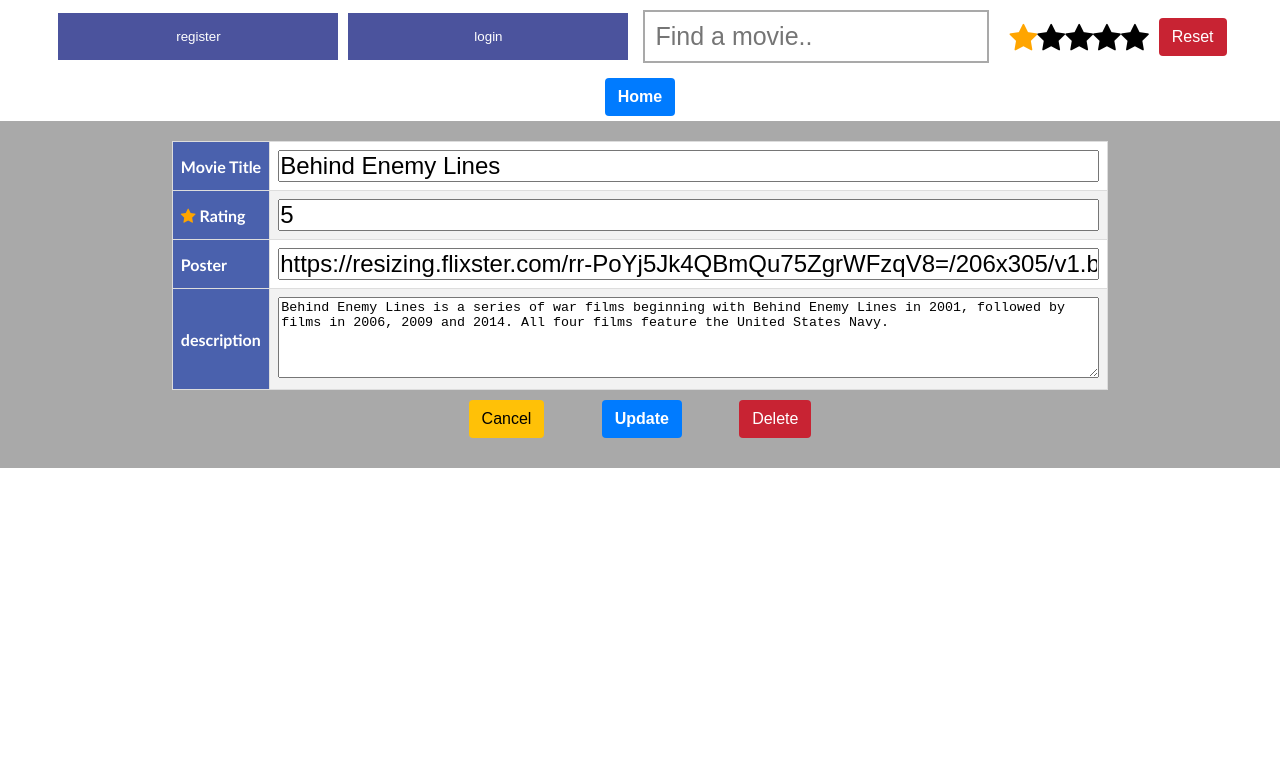
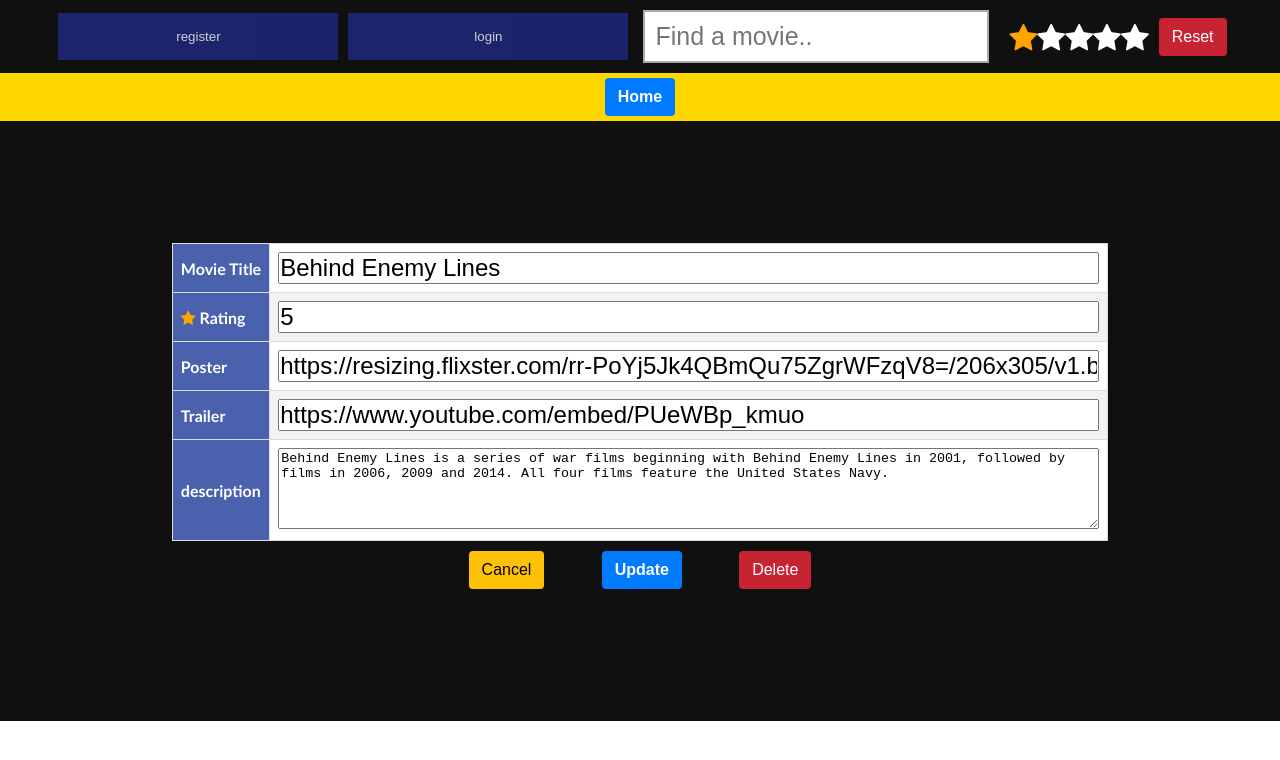
Before and after one commit to iamsoltan/movie-app, a React (Create React App) app: page /edit/0 in a window 1280 px wide. Shown: the top 760 px of the page. Built offline with nearby package versions, Linux system fonts and the light colour scheme.

Commit message:
website styling upgraded + search bugs fixed

```diff
--- a/src/App.css
+++ b/src/App.css
@@ -31,7 +31,9 @@
 .add-movie:focus {
   box-shadow: 0 0 0 0.2rem rgba(0, 123, 255, 0.5);
 }
-
+.app-sub-nav{
+  background-color: gold;
+}
 /*
 body{
   background-image: url(./components/film-reel-movies-wallpaper-preview.jpg);
--- a/src/App.js
+++ b/src/App.js
@@ -11,10 +11,16 @@ class App extends Component {
         super(props);
         this.state = {
             movieList: [
-                ["Behind Enemy Lines", "5", "https://resizing.flixster.com/rr-PoYj5Jk4QBmQu75ZgrWFzqV8=/206x305/v1.bTsxMTE3Njc3MztqOzE4NDg5OzEyMDA7ODAwOzEyMDA", "Behind Enemy Lines is a series of war films beginning with Behind Enemy Lines in 2001, followed by films in 2006, 2009 and 2014. All four films feature the United States Navy.","https://www.youtube.com/embed/PUeWBp_kmuo"],
-                ["Black Hawk Down", "4", "https://images-na.ssl-images-amazon.com/images/I/81+PAHSNsgL._RI_.jpg", "Captain Mike Steele leads a team of nearly 100 US Army Rangers who travel to the capital city of Mogadishu to nab the top two lieutenants of a Somali warlord.","https://www.youtube.com/embed/5Y1ju8QwpQM"],
-                ["The Transporter", "3", "https://i.pinimg.com/originals/27/2d/64/272d640a0166155f7b23485011da16b9.jpg", "Ex-Special Forces operator Frank Martin (Jason Statham) lives what seems to be a quiet life along the French Mediterranean, hiring himself out as a mercenary transporter who moves goods - human or otherwise - from one place to another.","https://www.youtube.com/embed/Pbh3CDBNIQA"],
-                ["The Patriot", "4", "https://mindthecrease.com/wp-content/uploads/2012/04/patriot-movie-mel-gibson.jpg", "The Patriot is a 2000 American epic historical fiction war film directed by Roland Emmerich, written by Robert Rodat, and starring Mel Gibson, Chris Cooper, Heath Ledger, and Jason.","https://www.youtube.com/embed/P5u1am7pmrw"]
+                ["Behind Enemy Lines", "5", "https://resizing.flixster.com/rr-PoYj5Jk4QBmQu75ZgrWFzqV8=/206x305/v1.bTsxMTE3Njc3MztqOzE4NDg5OzEyMDA7ODAwOzEyMDA", "Behind Enemy Lines is a series of war films beginning with Behind Enemy Lines in 2001, followed by films in 2006, 2009 and 2014. All four films feature the United States Navy.", "https://www.youtube.com/embed/PUeWBp_kmuo"],
+                ["Black Hawk Down", "3", "https://images-na.ssl-images-amazon.com/images/I/81+PAHSNsgL._RI_.jpg", "Captain Mike Steele leads a team of nearly 100 US Army Rangers who travel to the capital city of Mogadishu to nab the top two lieutenants of a Somali warlord.", "https://www.youtube.com/embed/5Y1ju8QwpQM"],
+                ["The Transporter", "3", "https://i.pinimg.com/originals/27/2d/64/272d640a0166155f7b23485011da16b9.jpg", "Ex-Special Forces operator Frank Martin (Jason Statham) lives what seems to be a quiet life along the French Mediterranean, hiring himself out as a mercenary transporter who moves goods - human or otherwise - from one place to another.", "https://www.youtube.com/embed/Pbh3CDBNIQA"],
+                ["The Patriot", "4", "https://mindthecrease.com/wp-content/uploads/2012/04/patriot-movie-mel-gibson.jpg", "The Patriot is a 2000 American epic historical fiction war film directed by Roland Emmerich, written by Robert Rodat, and starring Mel Gibson, Chris Cooper, Heath Ledger, and Jason.", "https://www.youtube.com/embed/P5u1am7pmrw"],
+                ["The A-Team", "4", "https://www.clandestinecritic.co.uk/wp-content/uploads/2010/09/The-A-Team-poster.jpg", "A team of ex-special forces soldiers on the lam from the military police (even though they didn't really commit the crime for which they'd been imprisoned) leaves a trail of explosions in its wake.", "https://www.youtube.com/embed/exyzEFrmLuM"],
+                ["Margin Call (2011)", "2", "https://1.bp.blogspot.com/-nTEw-7Ftwos/UP51SGITnZI/AAAAAAAABC4/zp-Q_9SEks0/s1600/margin-call-poster-.jpg", "A financial company's management division head working on a major analysis is fired. His protege attempts to complete the analysis and finds out the true reason behind their financial downfall.", "https://www.youtube.com/embed/IjZ-ke1kJrA"],
+                ["A Good Year", "1", "https://i.ytimg.com/vi/bKKrLj5ZHiM/hqdefault.jpg", "London-based investment banker Max Skinner learns that his Uncle Henry has died and left him a chateau and vineyard in Provence. He travels to France in order to sell off the property.", "https://www.youtube.com/embed/E50koZS3GtY"],
+                ["Hunter Killer", "4", "https://images-na.ssl-images-amazon.com/images/I/81vgHlzCz7L._AC_SL1500_.jpg", "American submarine Captain Joe Glass is on the hunt for a U.S. sub in distress in the Arctic Ocean. He soon learns that a secret Russian coup is in the offing, a conspiracy that threatens to dismantle the world order.", "https://www.youtube.com/embed/mnP_z3qXDCQ"],
+                ["Tears of the sun", "5", "https://www.dvdsreleasedates.com/posters/800/T/Tears-of-the-Sun-movie-poster.jpg", "Lt A K Waters and his troop are tasked to rescue Dr Lena from the jungles of a conflict-ridden Nigeria. However, she refuses to go with them unless they rescue her patients too.", "https://www.youtube.com/embed/aZ8HIZvI5xU"]
+
             ],
             rate: 1,
             keyword: "",
@@ -36,24 +42,24 @@ class App extends Component {
             console.log("fav list : ", window[this.state.user.email].fav);
             console.log("fav item : ", this.state.movieList.indexOf(e));
 
-            this.setState({ user : window[this.state.user.email] });
+            this.setState({ user: window[this.state.user.email] });
 
 
         } else if (window[this.state.user.email].fav.includes(this.state.movieList.indexOf(e)) == true) {
             let index = this.state.movieList.indexOf(e);
             let pos = window[this.state.user.email].fav.indexOf(index);
             let z = window[this.state.user.email].fav;
-            console.log("to numero a del ; ",this.state.movieList.indexOf(e));
-            console.log("position du nemero dans z",window[this.state.user.email].fav.indexOf(index));
+            console.log("to numero a del ; ", this.state.movieList.indexOf(e));
+            console.log("position du nemero dans z", window[this.state.user.email].fav.indexOf(index));
 
-            z.splice(pos,1);
+            z.splice(pos, 1);
 
-            console.log("z : ",z);
+            console.log("z : ", z);
 
             window[this.state.user.email].fav = [...z];
 
 
-            this.setState({ user : window[this.state.user.email] });
+            this.setState({ user: window[this.state.user.email] });
         }
 
     }
@@ -61,8 +67,8 @@ class App extends Component {
     /* return fav array from user.fav if there is a logged user */
     getFav = () => {
         if (this.state.user != "") {
-            console.log("new fav list : ",this.state.movieList.filter((e, i) => ((e.length < 4) || (this.state.user.fav).includes(i))));
-            console.log("original movie list : ",this.state.movieList);
+            console.log("new fav list : ", this.state.movieList.filter((e, i) => ((e.length < 4) || (this.state.user.fav).includes(i))));
+            console.log("original movie list : ", this.state.movieList);
 
 
             return this.state.movieList.filter((e, i) => ((e.length < 4) || (this.state.user.fav).includes(i)));
@@ -80,7 +86,19 @@ class App extends Component {
     filtered = (m, k, r) => {
         let patt = new RegExp(k, 'gi');
         let rate = r;
-        let X = m.filter((e) => (e.length < 4) || (e[0].match(patt) && e[1] * 1 >= rate));
+        //new method to preserve order
+        let DiDi = m.map(e => {
+            if ((e.length < 4) || (e[0].match(patt) && e[1] * 1 >= rate)) {
+                console.log("e : ", e);
+
+                return e;
+            } else { return e = [""] }
+        });
+        console.log("didi : ", DiDi);
+
+        let X = DiDi;
+        //version obsolete : it doesnt preserve movie liost orders (it produce new array without unmatched items)
+        //m.filter((e) => (e.length < 4) || (e[0].match(patt) && e[1] * 1 >= rate));
 
         if (this.state.user != "") {
             for (let i = 0; i < X.length; i++) {
@@ -126,11 +144,11 @@ class App extends Component {
 
                 <div className="App">
                     <NavBar onChange={this.getKeyword} onClick={this.getRate} getUser={this.getUser} />
-
-                    <NavLink to="/"><button className="add-movie">Home</button></NavLink>
-                    {ButtonAdder}
-                    {ButtonFav}
-
+                    <div className="app-sub-nav">
+                        <NavLink to="/"><button className="add-movie">Home</button></NavLink>
+                        {ButtonAdder}
+                        {ButtonFav}
+                    </div>
                     <Switch>
                         <Route path="/" exact component={() => <MovieList user={this.state.user} addFav={this.addFav} array={this.filtered(this.state.movieList, this.state.keyword, this.state.rate)} />} />
                         <Route path="/Favorite" component={() => <MovieList user={this.state.user} addFav={this.addFav} array={this.filtered(this.getFav(), this.state.keyword, this.state.rate)} />} />
--- a/src/components/Editor.jsx
+++ b/src/components/Editor.jsx
@@ -5,10 +5,10 @@ import { NavLink,useParams } from 'react-router-dom';
 function Editor(props) {
     let { iDelete } = useParams();
     const getDataEditor = () => {
-        return [document.getElementById("list-table-title").value, document.getElementById("list-table-rate").value, document.getElementById("list-table-poster").value, document.getElementById("list-table-description").value]
+        return [document.getElementById("list-table-title").value, document.getElementById("list-table-rate").value, document.getElementById("list-table-poster").value, document.getElementById("list-table-description").value, document.getElementById("list-table-trailer").value]
     }
     const getDataAdder = () => {
-        return [document.getElementById("list-table-titleAdder").value, document.getElementById("list-table-rateAdder").value, document.getElementById("list-table-posterAdder").value, document.getElementById("list-table-descriptionAdder").value]
+        return [document.getElementById("list-table-titleAdder").value, document.getElementById("list-table-rateAdder").value, document.getElementById("list-table-posterAdder").value, document.getElementById("list-table-descriptionAdder").value, document.getElementById("list-table-trailer").value]
     }
 
 
@@ -29,6 +29,10 @@ function Editor(props) {
                     <tr>
                         <th>Poster</th>
                         <td><input id="list-table-poster" type="text" /></td>
+                    </tr>
+                    <tr>
+                        <th>Trailer</th>
+                        <td><input id="list-table-trailer" type="text" /></td>
                     </tr>
                     <tr>
                         <th>description</th>
@@ -59,6 +63,10 @@ function Editor(props) {
                         <td><input id="list-table-posterAdder" type="text" defaultValue={props.e[iDelete][2]} /></td>
                     </tr>
                     <tr>
+                        <th>Trailer</th>
+                        <td><input id="list-table-trailer" type="text" defaultValue={props.e[iDelete][4]} /></td>
+                    </tr>
+                    <tr>
                         <th>description</th>
                         <td><textarea id="list-table-descriptionAdder" rows="5" cols="100" defaultValue={props.e[iDelete][3]} /></td>
                     </tr>
--- a/src/components/MovieList.css
+++ b/src/components/MovieList.css
@@ -1,6 +1,7 @@
 #list-container {
   width: 100%;
-  background-color: darkgrey;
+  min-height: 600px;
+  background-color: rgb(17, 16, 16);
   display: flex;
 
   justify-content: center;
@@ -46,12 +47,16 @@
   top: 0px;
   cursor: pointer;
 }
+.fa-star {
+  color: white;
+}
 
 .star-checked {
   color: orange;
 }
 
 .fa-heart {
+
   padding: 10px;
   position: absolute;
   right: 0px;
--- a/src/components/NavBar.css
+++ b/src/components/NavBar.css
@@ -1,4 +1,5 @@
 .navBar-container{
+    background-color: rgb(17, 16, 16);
     display: flex;
     flex-flow: row wrap;
     justify-content: center;
```
